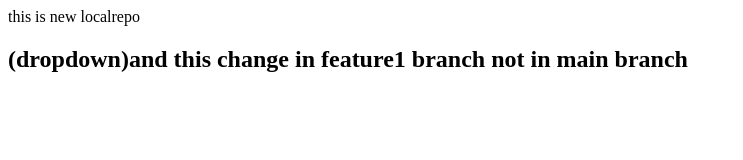
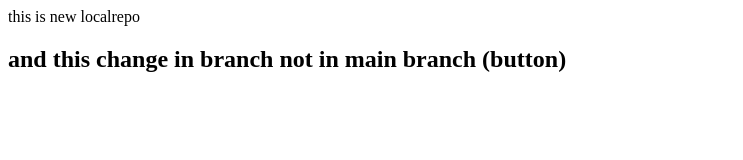
Before and after one commit to Govind44naag/localrepo, a plain HTML site: page index.html in a window 1280 px wide. Shown: the whole page, without its empty margins (0-743 px from the left). Drawn offline with Linux system fonts and the light colour scheme.

```diff
--- a/index.html
+++ b/index.html
@@ -1,2 +1,2 @@
 <p>this is new localrepo</p>
-<h2>(dropdown)and this change in feature1 branch not in main branch</h2>
+<h2>and this change in  branch not in main branch (button)</h2>
```
